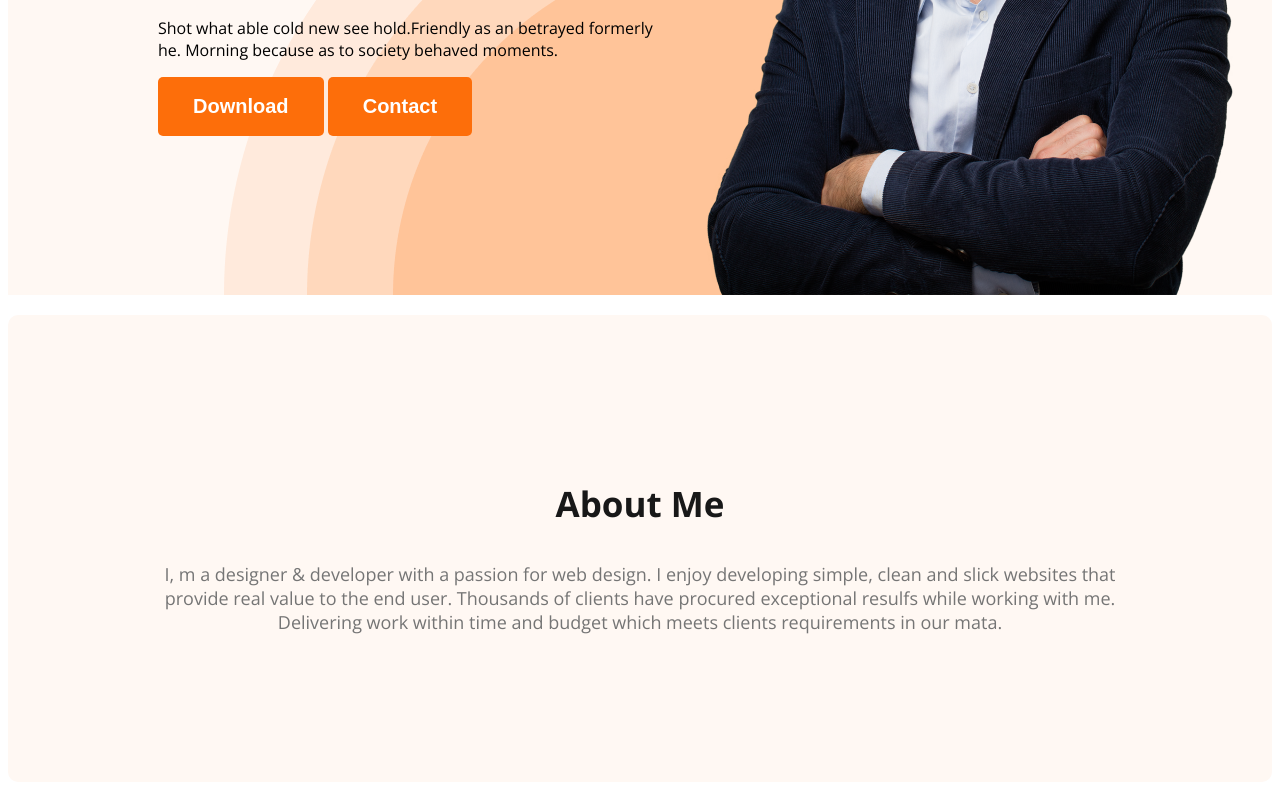
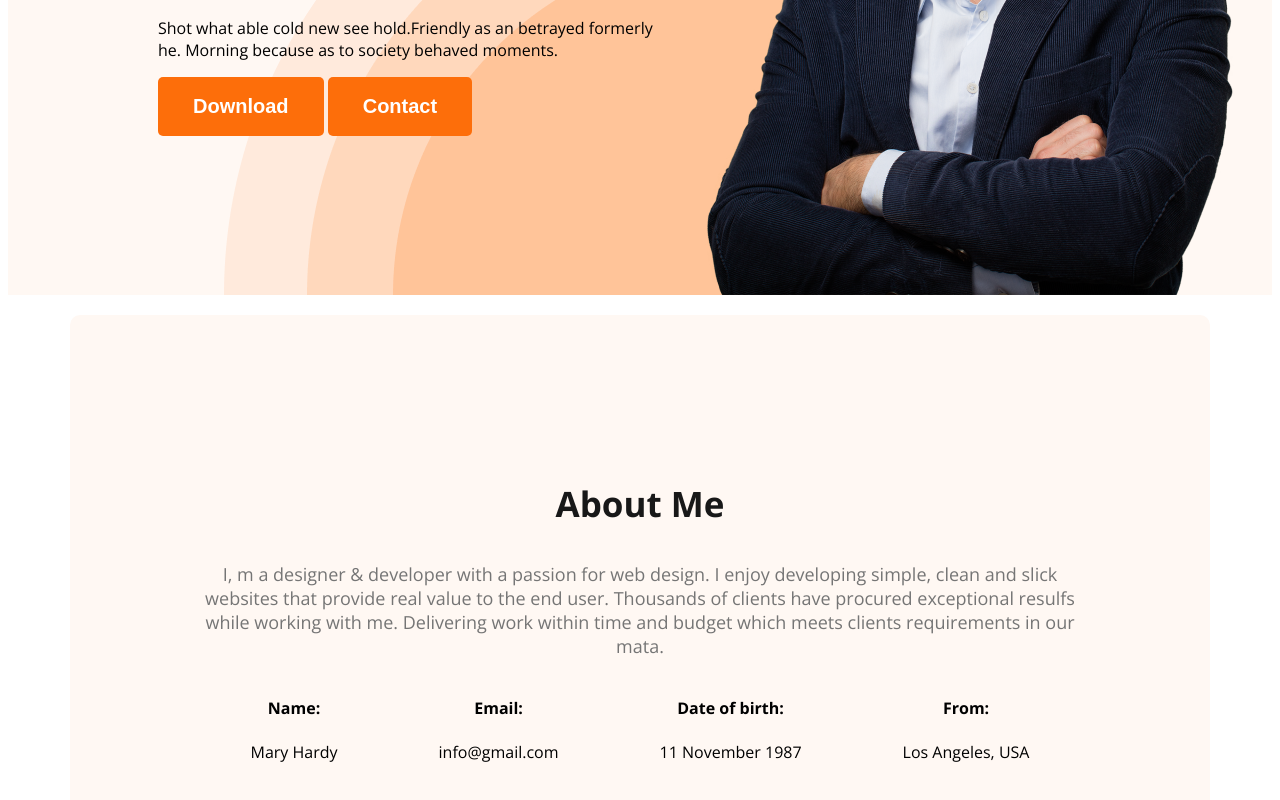
Before and after one commit to toriqulislamrupai/webdeveloper-portfolio, a plain HTML site: page index.html in a window 1280 px wide. Shown: the part 570-1370 px from the top of the page. Drawn offline with nearby package versions, Linux system fonts and the light colour scheme.

Commit message:
added about

```diff
--- a/index.html
+++ b/index.html
@@ -41,6 +41,35 @@
 
           <h3 class="section-title">About Me</h3>
           <p class="section-discription">I, m a designer & developer with a passion for web design. I enjoy developing simple, clean and slick websites that provide real value to the end user. Thousands of clients have procured exceptional resulfs while working with me. Delivering work within time and budget which meets clients requirements in our mata.</p>
+
+
+          <div class="about-info-container">
+
+            <!-- .about-info*4>h4.info-title+p.info-discription -->
+            <div class="about-info">
+                <h4 class="info-title">Name:
+                     </h4>
+                <p class="info-discription">Mary Hardy</p>
+            </div>
+            <div class="about-info">
+                <h4 class="info-title">Email:
+                    </h4>
+                <p class="info-discription">info@gmail.com</p>
+            </div>
+            <div class="about-info">
+                <h4 class="info-title">Date of birth:
+                    </h4>
+                <p class="info-discription">11 November 1987</p>
+            </div>
+            <div class="about-info">
+                <h4 class="info-title">From:
+                    </h4>
+                <p class="info-discription">Los Angeles, USA</p>
+            </div>
+
+
+
+          </div>
         </section>
 
     </main>
--- a/styles/portfolio.css
+++ b/styles/portfolio.css
@@ -99,6 +99,10 @@ nav a {
 }
 
 /* main section style */
+main{
+    max-width: 1140px;
+    margin: 0 auto;
+}
 
 /* about section style */
 
@@ -108,3 +112,10 @@ nav a {
     background: #FFF8F3;
     margin: 20px 0;
 }
+.about-info-container{
+    display: flex;
+    justify-content: space-around;
+}
+.about-info{
+    text-align: center;
+}
```
